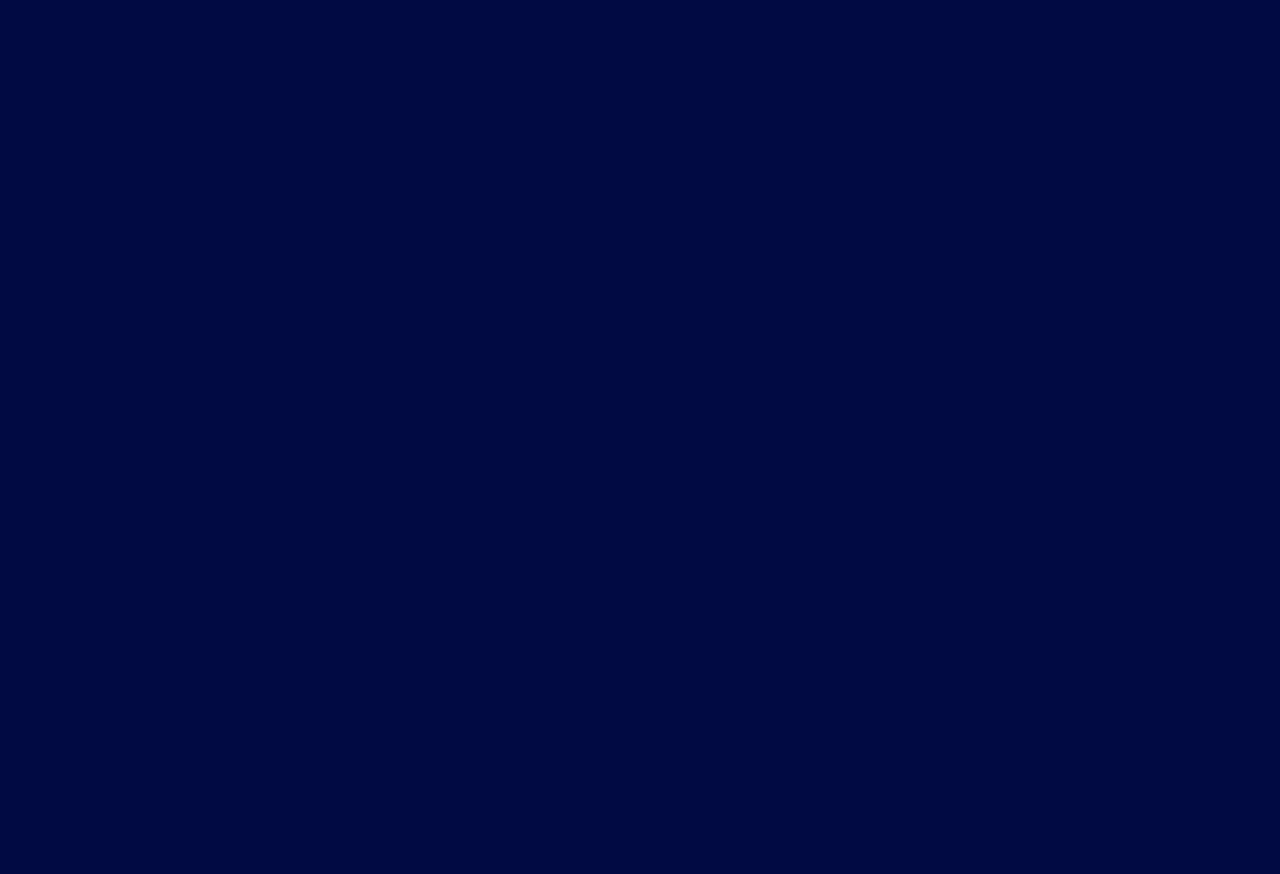
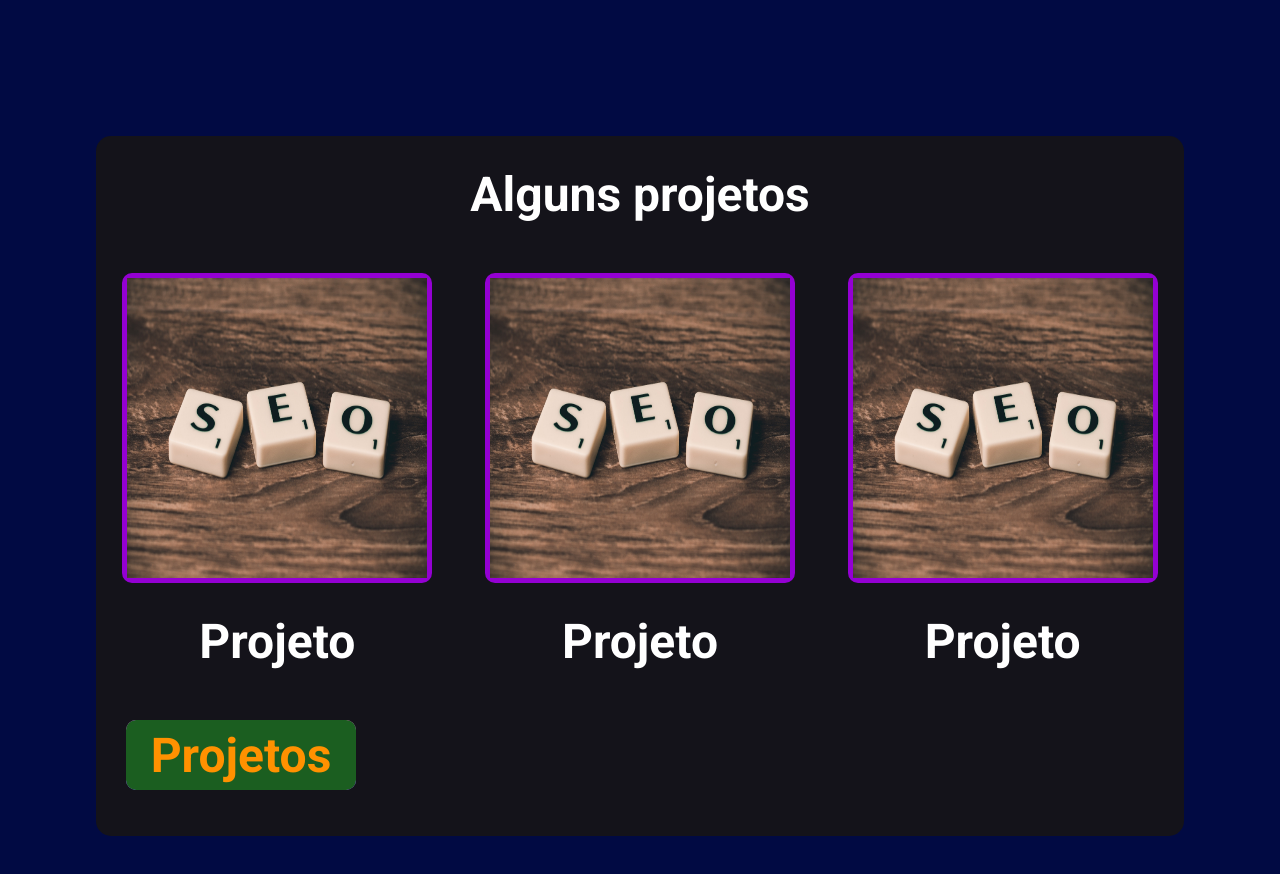
Before and after one commit to Danilo55Amaral/Danilo-Amaral-Site, a Next.js app: page / in a window 1280 px wide. Shown: the part 1540-2414 px from the top of the page. Before the commit the page ends 1626 px from the top, so only its background shows below. Built offline with nearby package versions, Linux system fonts and the light colour scheme.

Commit message:
home page projetos

```diff
--- a/src/components/ButtonAnimate/index.tsx
+++ b/src/components/ButtonAnimate/index.tsx
@@ -6,7 +6,7 @@ export function Buttonanimate() {
             <a href="#" className="gradient-button">
                 <div className="gradient"></div>
                 <div className="button">
-                    <span>Botão</span>
+                    <span>Projetos</span>
                 </div>
             </a>
         </Container>
--- a/src/components/ButtonAnimate/styles.tsx
+++ b/src/components/ButtonAnimate/styles.tsx
@@ -1,10 +1,6 @@
 import styled from "styled-components";
 
 export const Container = styled.div `
-
-    h1 {
-        margin-top: 100px;
-    }
 
     .gradient-button {
         position: relative;
@@ -13,27 +9,32 @@ export const Container = styled.div `
         display: flex;
         align-items: center;
         justify-content: center;
-        color: #FFF;
+        color: var(--orange-500);
         font-family: "Roboto";
-        font-size: 20px;
+        font-size: 10px;
         font-weight: 300;
         text-decoration: none;
         border-radius: 10px;
         overflow: hidden;
         cursor: pointer;
-        margin-top: 100px;
+        margin-top: 50px;
+        margin-left: 30px;
     }
 
     .button {
             width: 100%;
             height: 100%;
-            background-color: #000;
+            background-color: var(--green-900);
             border-radius: 9px;
             display: flex;
             justify-content: center;
             align-items: center;
             z-index: 1;
             transition: all 500ms;
+
+            span {
+                margin-bottom: 30px;
+            }
         }
 
         .gradient {
--- a/src/pages/index.tsx
+++ b/src/pages/index.tsx
@@ -2,6 +2,8 @@ import Head from "next/head";
 import { Carousel } from "../components/Carousel";
 import { Container } from "../styles/home.module";
 import Image from "next/image";
+import Link from "next/link";
+import { Buttonanimate } from "../components/ButtonAnimate";
 
 export default function Home() {
   return (
@@ -45,6 +47,30 @@ export default function Home() {
             </div>
           </div>
         </section>
+        <section className="container-projects">
+          <span>Alguns projetos</span>
+          <div className="group-projects">
+            <div className="card-project">
+              <div className="image-project">
+                <Image src="/img/seo.jpg" alt="perfil" width={300} height={300} />
+              </div>
+              <span>Projeto</span>
+            </div>
+            <div className="card-project">
+              <div className="image-project">
+                <Image src="/img/seo.jpg" alt="perfil" width={300} height={300} />
+              </div>
+              <span>Projeto</span>
+            </div>
+            <div className="card-project">
+              <div className="image-project">
+                <Image src="/img/seo.jpg" alt="perfil" width={300} height={300} />
+              </div>
+              <span>Projeto</span>
+            </div>
+          </div>
+          <Buttonanimate />
+        </section>
       </main>
     </Container>
   );
--- a/src/styles/home.module.tsx
+++ b/src/styles/home.module.tsx
@@ -71,10 +71,48 @@ export const Container = styled.div`
                 align-items: center;
             }
         }
+
+        .container-projects {
+            display: flex;
+            flex-direction: column;
+            width: 85%;
+            height: 700px;
+            margin-top: 150px;
+            background-color: #14131a;
+            border-radius: 15px;
+
+            span {
+                align-self: center;
+                font: 600 3rem "Roboto", sans-serif;
+                margin-top: 30px;
+            }
+
+            .group-projects {
+                display: flex;
+                justify-content: space-around;
+                margin-top: 50px;
+
+                .card-project {
+                    display: flex;
+                    justify-content: center;
+                    flex-direction: column;
+                    align-items: center;
+                }
+
+                .image-project {
+                    display: flex;
+                    justify-content: center;
+                    align-items: center;
+                    border: solid 5px var(--dark-violet);
+                    border-radius: 10px;
+                }
+            }
+        }
     }
+
         /* Responsive */
     @media (max-width: 1080px) {
-        .container-profile {
+            .container-profile {
                 flex-direction: column;
                 height: 700px !important;
 
@@ -91,7 +129,25 @@ export const Container = styled.div`
                     margin-top: 30px;
                 }
             }
+
+            .container-projects {
+                width: 90% !important;
+                height: 1500px !important;
+                align-items: center !important;
+                margin-top: 90px !important;
+
+                .group-projects {
+                    flex-direction: column;
+                    width: 80%;
+
+                    .card-project {
+                        margin-top: 30px;
+
+                    }
+                }
+            }
         }
+    }
 
     @media (max-width: 720px) {
         .container-profile {
@@ -111,5 +167,21 @@ export const Container = styled.div`
                 margin-top: 30px;
             }
         }
+
+        .container-projects {
+            width: 90% !important;
+            height: 1500px !important;
+            align-items: center !important;
+            margin-top: 90px !important;
+
+            .group-projects {
+                flex-direction: column;
+                width: 80%;
+
+                .card-project {
+                    margin-top: 30px;
+                }
+           }
+        }
     }
 `;
```
